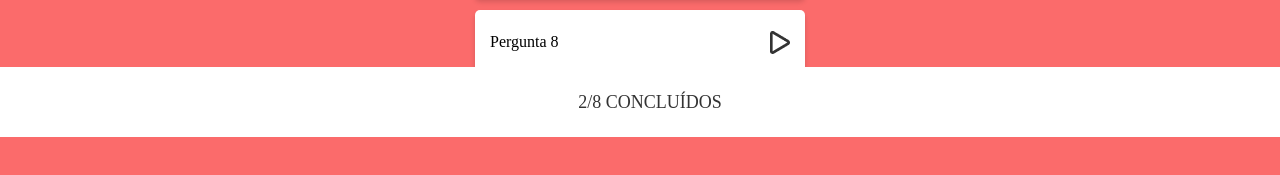
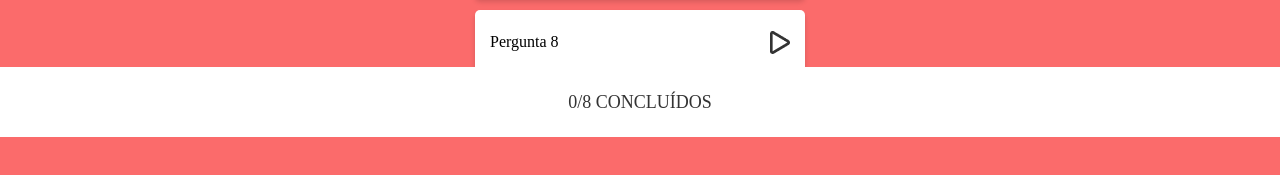
Before and after one commit to luizarn/projeto9-zaprecall, a React (Create React App) app: page / in a window 1280 px wide. Shown: the part 663-838 px from the top of the page. Built offline with nearby package versions, Linux system fonts and the light colour scheme.

Commit message:
counting answered questions

```diff
--- a/src/components/Card.js
+++ b/src/components/Card.js
@@ -5,7 +5,7 @@ import wrong from "../assets/img/icone_erro.png"
 import almost from "../assets/img/icone_quase.png"
 import right from "../assets/img/icone_certo.png"
 
-export default function Card({number, question, answer }) {
+export default function Card({number, question, answer, concluded, setConcluded, arrayConcluded}) {
 
     const [textCard, setTextCard] = useState(number)
     const [classQuestion, setClassQuestion] = useState("pergunta-fechada")
@@ -45,22 +45,37 @@ export default function Card({number, question, answer }) {
     }
 
     function checkAnswer(choice){
+
         if(choice === "red"){
             setTextCard(number)
             setClassQuestion("pergunta-fechada")
             setComplement ( <img src={wrong} alt="icon"/>)
-        } else if(choice === "yellow"){
+            arrayConcluded.push(choice)
+            setConcluded((arrayConcluded.length))
+        }
+        if(choice === "yellow"){
             setTextCard(number)
             setClassQuestion("pergunta-fechada")
             setComplement ( <img src={almost} alt="icon"/>)
-        }else{
+            arrayConcluded.push(choice)
+            setConcluded((arrayConcluded.length))
+        }
+
+        if(choice === "green"){
             setTextCard(number)
             setClassQuestion("pergunta-fechada")
             setComplement ( <img src={right} alt="icon"/>)
+            arrayConcluded.push(choice)
+            setConcluded((arrayConcluded.length))
         }
     }
 
 
+    // function clickQuestion(){
+    //     const newConcluded = concluded
+    //     setConcluded(newConcluded + 1)
+    //     console.log(newConcluded)
+    //   }
 
 
 
--- a/src/components/FlaschCards.js
+++ b/src/components/FlaschCards.js
@@ -1,7 +1,14 @@
+import { useState } from "react";
 import Card from "./Card";
+import Footer from "./Footer";
 
 export default function FlashCards({ cards}) {
+
+    const [concluded, setConcluded] = useState(0)
+    const arrayConcluded = []
+
     return (
+        <>
         <div>
             {cards.map((c) => (
                 <Card
@@ -9,9 +16,19 @@ export default function FlashCards({ cards}) {
                     number={c.number}
                     question={c.question}
                     answer={c.answer}
+                    concluded={concluded}
+                    setConcluded={setConcluded}
+                    arrayConcluded={arrayConcluded}
+                />
 
-                />
             ))}
+
+
         </div>
+          <Footer
+          cards={cards}
+          concluded={concluded}
+          />
+          </>
     )
 }
--- /dev/null
+++ b/src/components/Footer.js
@@ -0,0 +1,8 @@
+export default function Footer({concluded, cards}){
+    return(
+
+        <div className="footer-concluidos">
+  {concluded}/{(cards.length)} CONCLUÍDOS
+</div>
+    )
+}
--- a/src/components/ZapMain.js
+++ b/src/components/ZapMain.js
@@ -1,15 +1,18 @@
 // import styled from "styled-components"
+// // import { useState } from "react"
 // import { useState } from "react"
-import { useState } from "react"
 import logo from "../assets/img/logo.png"
 import cards from "../deck"
 import FlashCards from "./FlaschCards"
 
 export default function ZapMain(){
 
-const [concluded, setConcluded] = useState(2)
 
-
+// function clickQuestion(){
+//   const newConcluded = concluded
+//   setConcluded(newConcluded + 1)
+//   console.log(newConcluded)
+// }
 
     return(
       <>
@@ -23,6 +26,8 @@ const [concluded, setConcluded] = useState(2)
 <FlashCards
 cards={cards}
 
+// clickQuestion={clickQuestion}
+
 />
 
 
@@ -30,9 +35,7 @@ cards={cards}
 
 
 </div>
-<div className="footer-concluidos">
-  {concluded}/{(cards.length)} CONCLUÍDOS
-</div>
+
 </>
 
 
```
